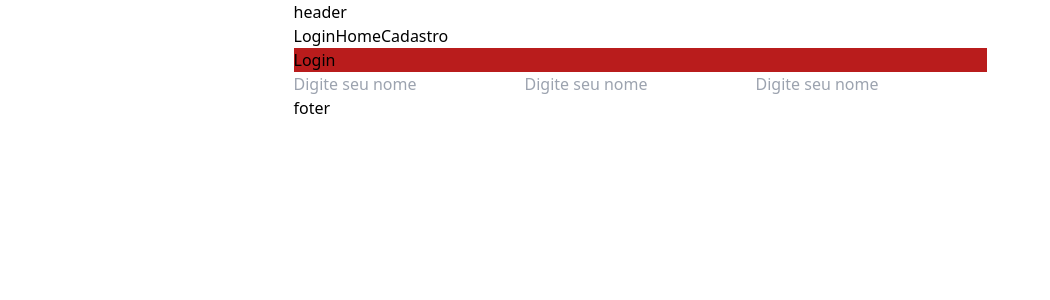
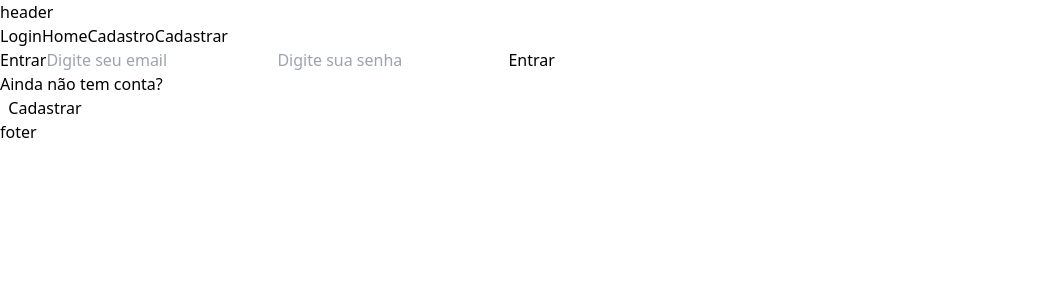
Before and after one commit to hyperlocal-equipe-5/hyperlocal-front, a React (Vite) app: page / in a window 1280 px wide. Shown: the top 300 px of the page, without its empty margins (0-1050 px from the left). Built offline with nearby package versions, Linux system fonts and the light colour scheme.

Commit message:
feat6: update routes Home page #2

```diff
--- /dev/null
+++ b/src/assets/components/routes.tsx
@@ -0,0 +1,16 @@
+/* eslint-disable prettier/prettier */
+import React from 'react';
+import { Link } from 'react-router-dom';
+
+const Routes = () => {
+	return (
+		<div>
+			<Link to="/">Login</Link>
+			<Link to="/home">Home</Link>
+			<Link to="/cadastro">Cadastro</Link>
+			<Link to="/cadastrar">Cadastrar</Link>
+		</div>
+	);
+};
+
+export default Routes;
--- a/src/pages/App.tsx
+++ b/src/pages/App.tsx
@@ -1,7 +1,8 @@
 /* eslint-disable prettier/prettier */
 
 import { Outlet } from "react-router";
-import NavBar from "../assets/components/NavBar";
+
+import Routes from "../assets/components/routes";
 
 
 const App = () => {
@@ -12,7 +13,7 @@ const App = () => {
 			<div>
 
 				<h1>header</h1>
-				<NavBar/>
+				<Routes/>
 			    <Outlet/>
 
 				<p className="read-the-docs">
--- a/src/pages/cadastro/Cadastro.tsx
+++ /dev/null
@@ -1,16 +0,0 @@
-/* eslint-disable prettier/prettier */
-import React from 'react'
-import Form from '../../assets/components/Form';
-
-function Cadastro() {
-  return (
-	    <body className=" items-center justify-center flex flex-col p-60  rounded-sm  w-full ">
-			<div>
-				<Form/>
-			</div>
-
-		</body>
-	);
-}
-
-export default Cadastro
--- a/tailwind.config.cjs
+++ b/src/pages/home/cadastrarProdutos/CadastrarProdutos.tsx
@@ -1,8 +1,12 @@
-/** @type {import('tailwindcss').Config} */
-module.exports = {
-	content: ['./index.html', './src/**/*.{js,ts,jsx,tsx}'],
-	theme: {
-		extend: {},
-	},
-	plugins: [],
-};
+/* eslint-disable prettier/prettier */
+import React from 'react'
+
+const CadastrarProdutos = () => {
+  return (
+    <div>
+      cadastrar produtos
+    </div>
+  )
+}
+
+export default CadastrarProdutos
--- a/src/pages/login/Login.tsx
+++ b/src/pages/login/Login.tsx
@@ -1,19 +1,52 @@
 /* eslint-disable prettier/prettier */
-import React from 'react';
+import React, { useState } from 'react';
+import { Link, useNavigate } from 'react-router-dom';
 
 function Login() {
+	const [email, setEmail] = useState('');
+	const [password, setPassword] = useState('');
+	const [error, setError] = useState('');
+	  const navigate = useNavigate();
+	   const handleLogin = () => {
+				if (!email || !password) {
+					setError('preencha todos os campos');
+
+				}else{
+
+					navigate('/home');
+				}
+
+
+			};
 	return (
 		<body className=" m-0 bg-gray-600 ">
-			<section className=" bg-red-700 border-spacing-12 caret-red-800" >
-				<div className="  flex-col relative ">
-					<h1>Login</h1>
-					<div className=" bg-slate-600 ">
-						<input type="text" placeholder="Digite seu nome" />
-						<input type="text" placeholder="Digite seu nome" />
-						<input type="text" placeholder="Digite seu nome" />
-					</div>
+			<form className=" bg-red-700">
+				<div>
+					<label htmlFor="nome"> Entrar</label>
+
+					<input
+						type="email"
+						placeholder="Digite seu email"
+						value={email}
+						// eslint-disable-next-line @typescript-eslint/no-confusing-void-expression
+						onChange={e => [setEmail(e.target.value), setError('')]}
+					/>
+
+					<input
+						type="password"
+						placeholder="Digite sua senha"
+						value={password}
+						// eslint-disable-next-line @typescript-eslint/no-confusing-void-expression
+						onChange={e => [setPassword(e.target.value), setError('')]}
+					/>
+					<label>{error}</label>
+					<button title="Entrar" onClick={handleLogin}>
+						Entrar
+					</button>
+					<h5>Ainda não tem conta? </h5>
+					<Link to="/cadastro">&nbsp; Cadastrar </Link>
 				</div>
-			</section>
+			</form>
 		</body>
 	);
 }
--- /dev/null
+++ b/src/pages/login/cadastro/Cadastro.tsx
@@ -0,0 +1,15 @@
+/* eslint-disable prettier/prettier */
+import React from 'react';
+import Form from '../../../assets/components/Form';
+
+function Cadastro() {
+	return (
+		<body className=" items-center justify-center flex flex-col p-60  rounded-sm  w-full ">
+			<div>
+				<Form />
+			</div>
+		</body>
+	);
+}
+
+export default Cadastro;
```
Also changed, not shown: src/main.tsx (+12 -4 lines).
